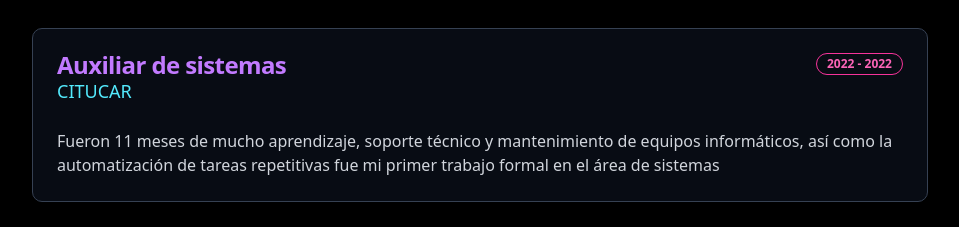
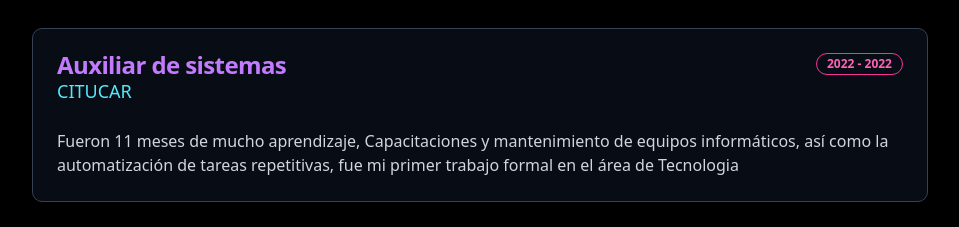
Before and after one commit to AkaMario/Portafolio, a Next.js app: page / in a window 1280 px wide. Shown: the part 2860-3087 px from the top of the page, without its empty margins (160-1119 px from the left). Built offline with nearby package versions, Linux system fonts and the light colour scheme.

Commit message:
feat: update job description for clarity and improved terminology

```diff
--- a/src/app/page.tsx
+++ b/src/app/page.tsx
@@ -122,7 +122,7 @@ export default function Portfolio() {
       puesto: "Auxiliar de sistemas",
       empresa: "CITUCAR",
       periodo: "2022 - 2022",
-      descripcion: "Fueron 11 meses de mucho aprendizaje, soporte técnico y mantenimiento de equipos informáticos, así como la automatización de tareas repetitivas fue mi primer trabajo formal en el área de sistemas",
+      descripcion: "Fueron 11 meses de mucho aprendizaje, Capacitaciones y mantenimiento de equipos informáticos, así como la automatización de tareas repetitivas, fue mi primer trabajo formal en el área de Tecnologia",
     },
     {
       puesto: "Desarrollador Freelance",
```
